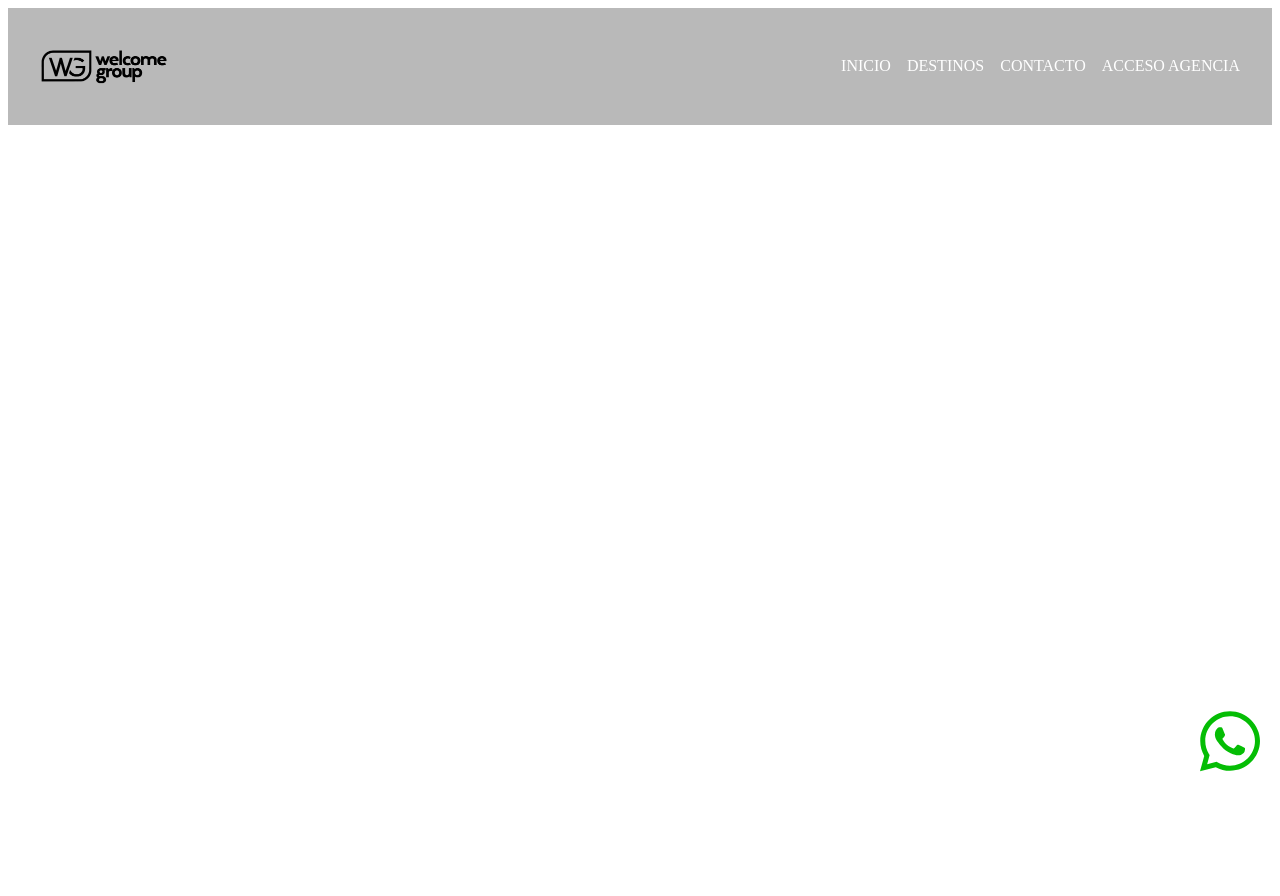
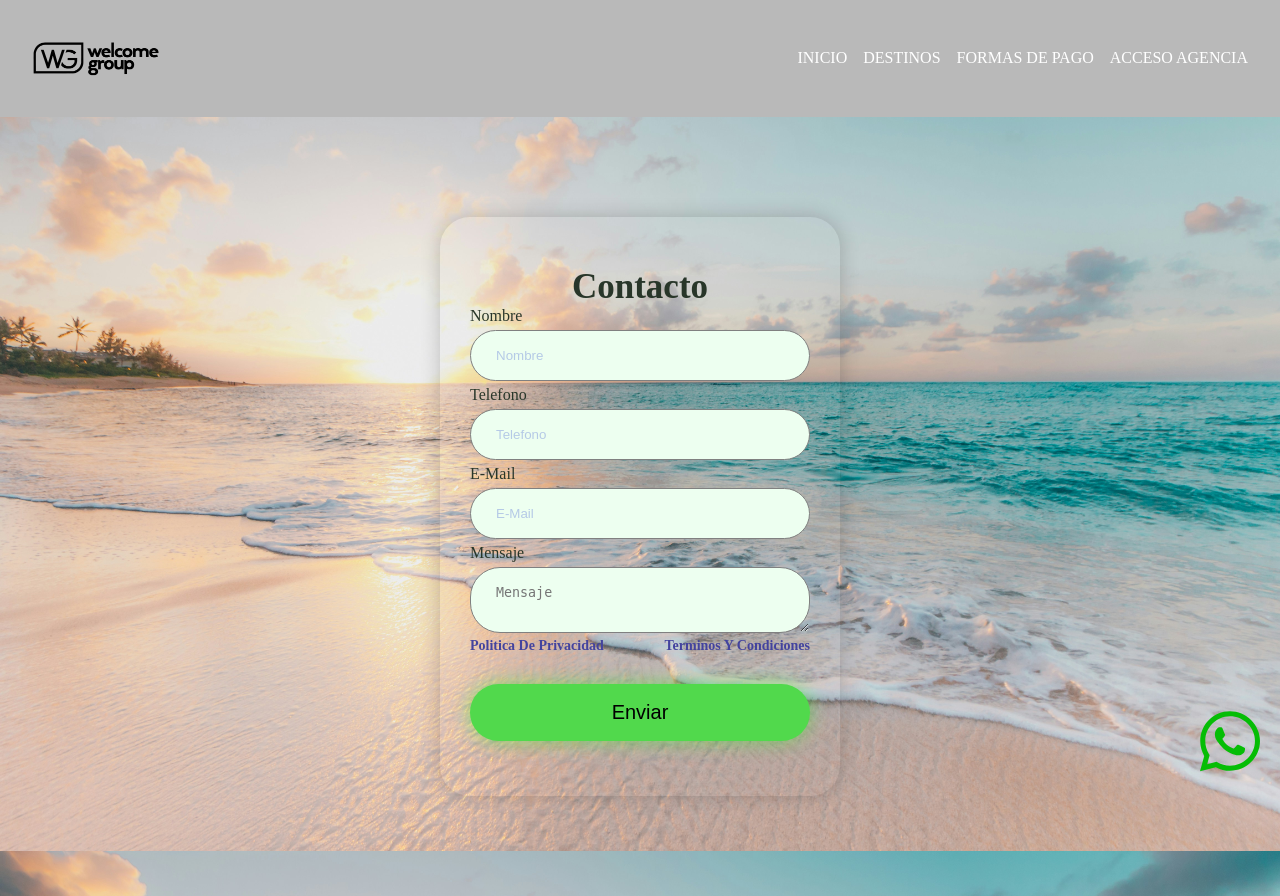
Before and after one commit to MircoLionel/TurismoInRed, a PHP site: page /contacto.html in a window 1280 px wide. Before the commit the page ends 772 px from the top, so only its background shows below. Run offline with PHP 8.4, Linux system fonts and the light colour scheme.

Commit message:
contactos

```diff
--- a/contacto.html
+++ b/contacto.html
@@ -3,10 +3,14 @@
 <head>
     <meta charset="UTF-8">
     <meta name="viewport" content="width=device-width, initial-scale=1.0">
-    <title>Formas de pago| Welcome Group</title>
+    <title>Contacto| Welcome Group</title>
     <link rel="stylesheet" href="./styleind.css">
+    <link rel="stylesheet" href="./styledest.css">
     <link rel="stylesheet" href="https://cdn.jsdelivr.net/npm/bootstrap-icons@1.11.3/font/bootstrap-icons.min.css">
-
+    <link rel="preconnect" href="https://fonts.googleapis.com">
+    <link rel="preconnect" href="https://fonts.gstatic.com" crossorigin>
+    <link href="https://fonts.googleapis.com/css2?family=Roboto+Slab&family=Vidaloka&display=swap" rel="stylesheet">
+    <link rel="stylesheet" href="https://cdn.jsdelivr.net/npm/bootstrap-icons@1.11.1/font/bootstrap-icons.css">
 <body>
     <header>
         <img class="logo" src="./img/Logo_WelcomeGroup_Sin fondo.png" alt="Logo" >
@@ -15,12 +19,38 @@
             <button class="cierre" id="cierre"><i class="bi bi-x-lg"></i></button>
             <ul class="lista">
                 <li><a href="./index.html">Inicio</a></li>
-                <li><a href="destinos">Destinos</a></li>
-                <li><a href="contact">Contacto</a></li>
+                <li><a href="./destinos.html">Destinos</a></li>
+                <li><a href="./img/3DATOS-BANCARIOS.docx-3.pdf">Formas de pago</a></li>
                 <li><a href="./SeccionEmp.php">Acceso agencia</a></li>
             </ul>
         </nav>
     </header>
+
+    <form action="https://formsubmit.co/mircofermani@gmail.com" method="POST">
+        <h2 class="tit-form">Contacto</h2>
+        <div class="input-group">
+            <label for="name">Nombre</label>
+            <input type="text" name="name" id="name" placeholder="Nombre">
+
+            <label for="phone">Telefono</label>
+            <input type="tel" name="phone" id="phone" placeholder="Telefono">
+
+            <label for="e-mail">E-mail</label>
+            <input type="email" name="email" id="email" placeholder="E-mail">
+
+            <label for="message">Mensaje</label>
+            <textarea name="message" id="message" cols="30" row="5"placeholder="Mensaje"></Textarea>
+
+            <div class="form-txt">
+                <a href="">Politica de privacidad</a>
+                <a href="">Terminos y condiciones</a>
+            </div>
+
+            <input class="btn" type="submit"  value="Enviar">
+        </div>
+    </form>
+
+    <script src="https://cdn.jsdelivr.net/npm/bootstrap@5.3.2/dist/js/bootstrap.bundle.min.js" integrity="sha384-C6RzsynM9kWDrMNeT87bh95OGNyZPhcTNXj1NW7RuBCsyN/o0jlpcV8Qyq46cDfL" crossorigin="anonymous"></script>
 
     <div id="whatsapp">
         <a href="https://wa.me/5493469692626" target="_blank">
--- a/styleind.css
+++ b/styleind.css
@@ -83,7 +83,6 @@
 .footer p, .footer h4 {
   margin: 5px 0;
 }
-
 .copyright-footer{
   height: 100%;
   display: block;
@@ -92,6 +91,69 @@
   color: white;
   padding: 0;
 
+}
+form{
+  padding: 50px 30px;
+  box-shadow: 0 0 20px rgba(0, 0, 0, 0.2);
+  text-align: center;
+  border-radius: 30px;
+  width: 400px;
+  margin: 100px auto;
+}
+.input-group{
+  display: flex;
+  flex-direction: column;
+  text-align: left;
+
+}
+.tit-form{
+  color: #283629;
+  font-size: 35px;
+}
+label{
+  color: #283629;
+  font-size: 15pxpx;
+  font-weight: 500;
+  margin-bottom: 5px;
+}
+
+input, textarea{
+  padding: 17px 25px;
+  margin-bottom: 5px;
+  background-color: #EDFFF0;
+  border: solid gray 0.5px;
+  border-radius: 30px !important;
+  color:black;
+  outline: none;
+}
+.btn{
+  background-color:#EDFFF0;
+  font-size: 20px;
+  box-shadow: 0 0 20px rgba(25, 254, 0, 0.4);
+  cursor: pointer;
+  border: 1px;
+  background-color: #51d94c;
+}
+.btn:hover{
+  background-color: chartreuse;
+}
+
+input::placeholder{
+  color: #b5cae6;
+
+}
+
+.form-txt{
+  margin-bottom: 30px;
+  display: flex;
+  justify-content: space-between;
+  text-align: center;
+}
+.form-txt a {
+  color:rgb(67, 67, 158);
+  font-size: 14px;
+  font-weight: 600;
+  text-decoration: none;
 }
 
 @media screen and (max-width: 600px) {
```
